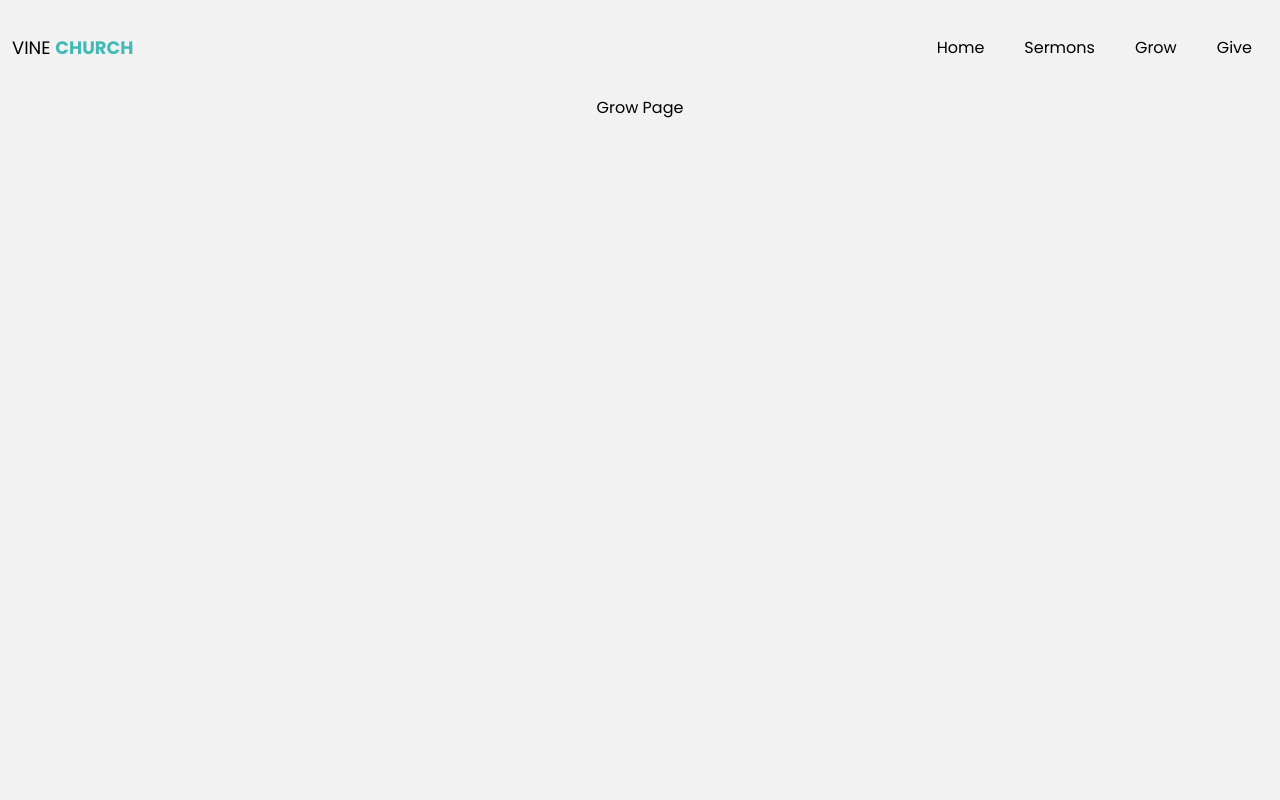
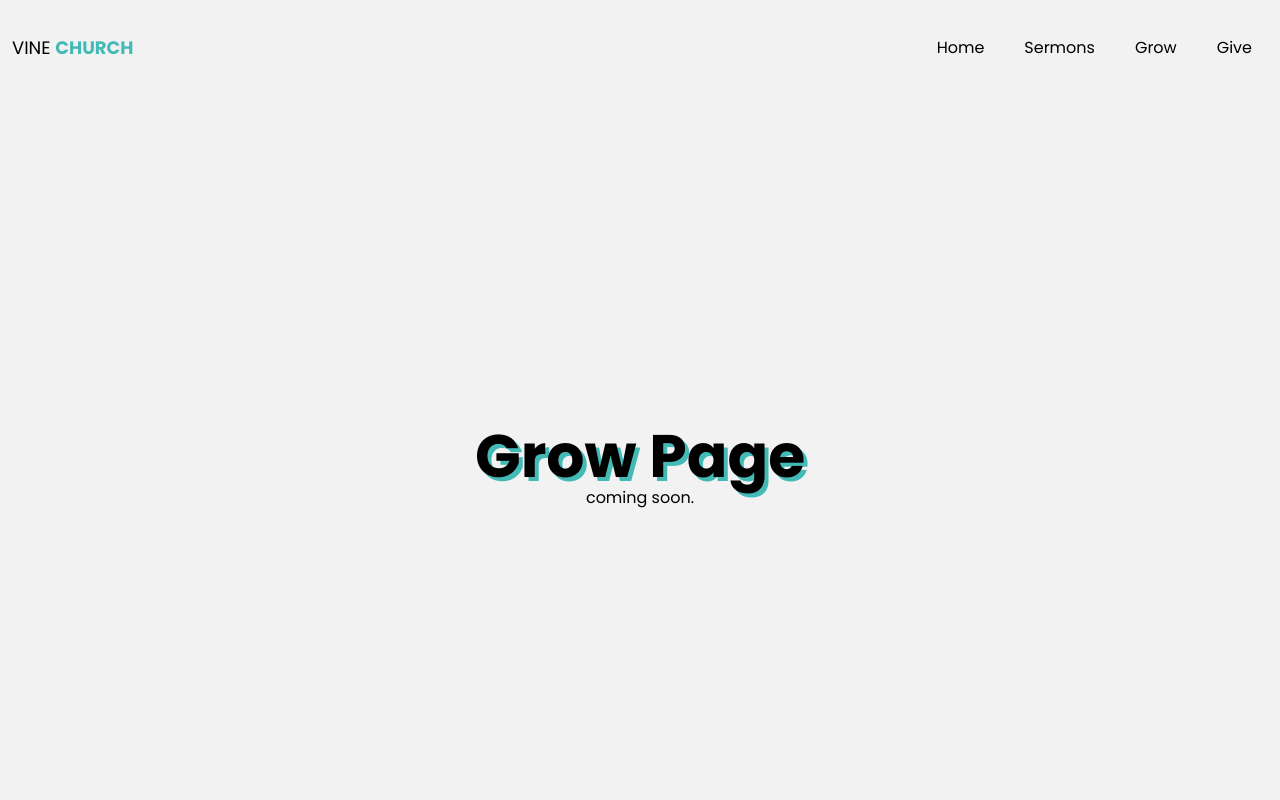
Before and after one commit to rmscrlos/vineswflweb, a Next.js app: page /grow in a window 1280 px wide. Shown: the top 800 px of the page. Built offline with nearby package versions, Linux system fonts and the light colour scheme.

Commit message:
grow page coming soon

```diff
--- a/src/app/(user)/grow/page.tsx
+++ b/src/app/(user)/grow/page.tsx
@@ -1,8 +1,10 @@
 export default function GrowPage() {
 	return (
-		<main className="flex min-h-screen flex-col items-center justify-between pb-14">
-			<h1>Grow Page</h1>
-			{/* Add your content here */}
+		<main className="flex min-h-screen flex-col items-center justify-center pb-14">
+			<h1 className="text-left font-bold text-4xl px-4 text-shadow text-black lg:w-2/4 lg:text-center lg:text-6xl">
+				Grow Page
+			</h1>
+			<p>coming soon.</p>
 		</main>
 	);
 }
```
